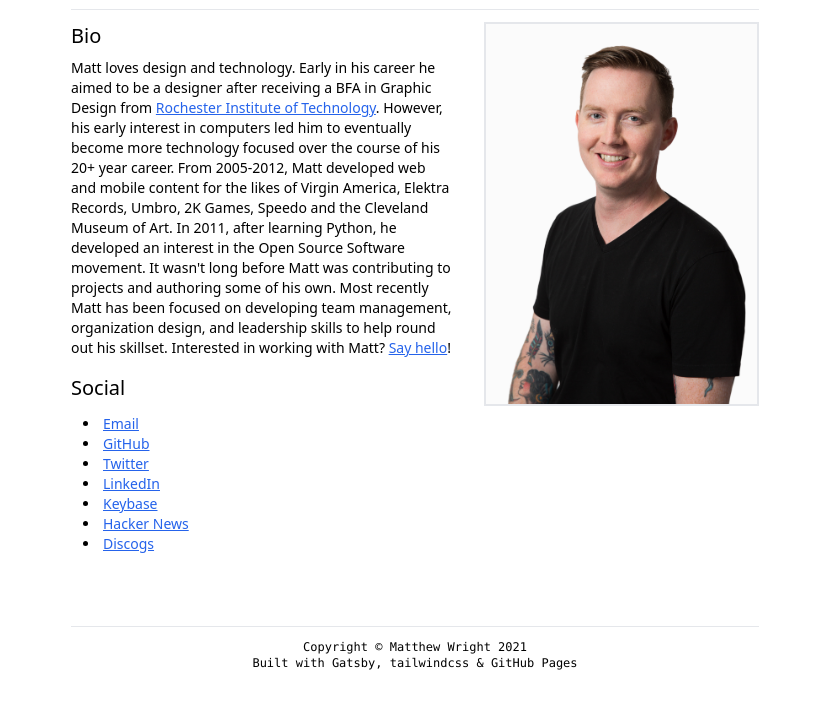
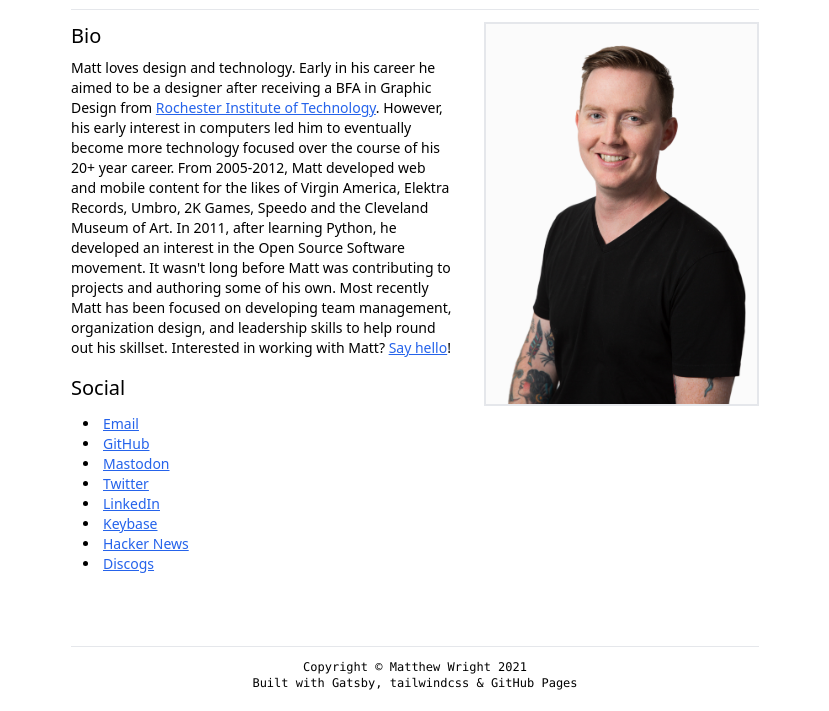
Before and after one commit to mattupstate/mattupstate.github.io, a Gatsby site: page /etc in a window 1280 px wide. Shown: the part 115-826 px from the top of the page, without its empty margins (225-1054 px from the left). Built offline with nearby package versions, Linux system fonts and the light colour scheme; Gatsby itself is replaced by a stand-in of ours.

Commit message:
Add Mastodon link

```diff
--- a/src/pages/etc.js
+++ b/src/pages/etc.js
@@ -36,6 +36,7 @@ const EtcPage = ({
             <ul class="social">
               <li><a href="mailto:hello@mattupstate.com">Email</a></li>
               <li><OutboundLink href="https://github.com/mattupstate">GitHub</OutboundLink></li>
+              <li><a href="https://mastodon.social/@mattupstate" rel="me">Mastodon</a></li>
               <li><OutboundLink href="https://twitter.com/mattupstate">Twitter</OutboundLink></li>
               <li><OutboundLink href="https://www.linkedin.com/in/matthewdwright">LinkedIn</OutboundLink></li>
               <li><OutboundLink href="https://keybase.io/mattupstate">Keybase</OutboundLink></li>
```
